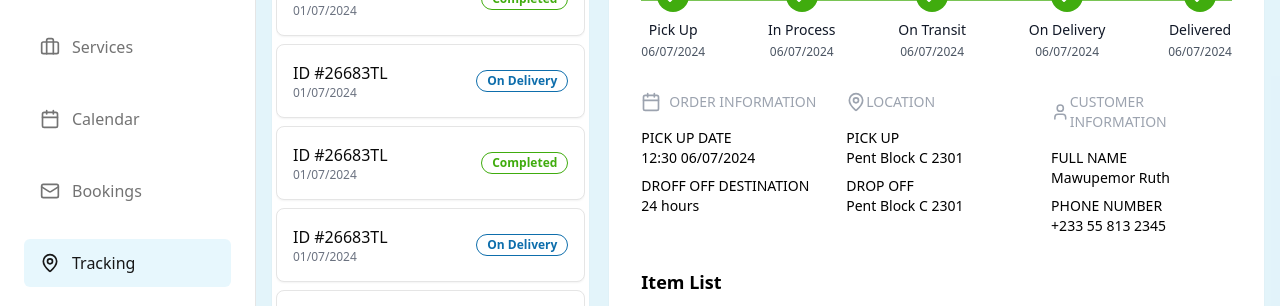
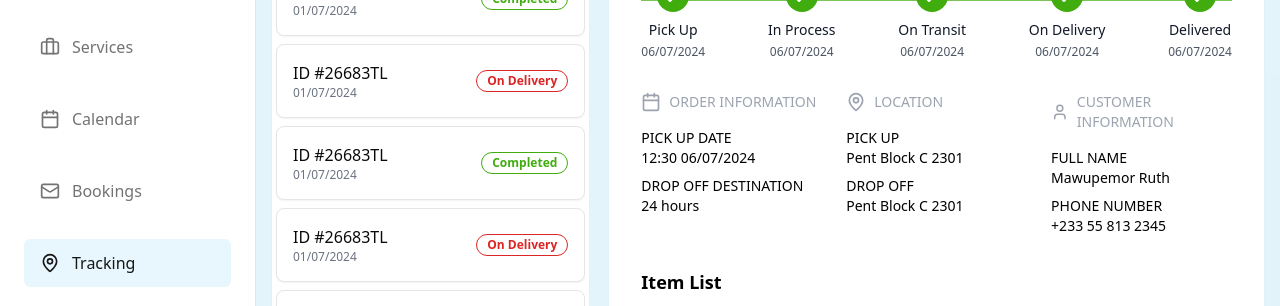
Before and after one commit to Aristocratjnr/Consumer-dashboard, a Next.js app: page /tracking in a window 1280 px wide. Shown: the part 179-485 px from the top of the page. Built offline with nearby package versions, Linux system fonts and the light colour scheme.

Commit message:
feat: improve text clarity and styling in TrackingPage and LaundryDashboard for better user experience

```diff
--- a/src/app/(dashboard)/services/page.tsx
+++ b/src/app/(dashboard)/services/page.tsx
@@ -179,7 +179,7 @@ export default function LaundryDashboard() {
 
                           {/* Packages Section */}
                         <div className={`flex-grow ${isDarkTheme ? 'bg-gray-900' : 'bg-teal-20'} p-6`}>
-                            <h2 className="text-teal text-2xl font-semi-medium mb-6 trac">Packages</h2>
+                            <h2 className="text-teal text-2xl items-start font-semi-medium mb-6 trac">Packages</h2><br/>
                             <div className="grid grid-cols-1 gap-6 md:grid-cols-2 lg:grid-cols-3 xl:grid-cols-5">
                                 {[
                                     {
--- a/src/app/(dashboard)/tracking/page.tsx
+++ b/src/app/(dashboard)/tracking/page.tsx
@@ -203,6 +203,8 @@ export default function TrackingPage() {
                                                         className={
                                                             item.status === 'Completed'
                                                                 ? 'bg-white text-customGreen hover:bg-green-100 border border-customGreen rounded-2xl inline-block'
+                                                                : item.status === 'On Delivery'
+                                                                ? 'bg-white text-red-600 hover:bg-red-100 border border-red-600 rounded-2xl inline-block'
                                                                 : 'bg-white text-teal-1000 hover:bg-blue-100 border-teal-1000 rounded-2xl inline-block'
                                                         }
                                                     >
@@ -260,14 +262,14 @@ export default function TrackingPage() {
                                             <div className="font-medium text-sm">12:30 06/07/2024</div>
                                         </div>
                                         <div>
-                                            <div className="text-sm">DROFF OFF DESTINATION</div>
+                                            <div className="text-sm">DROP OFF DESTINATION</div>
                                             <div className="font-medium text-sm">24 hours</div>
                                         </div>
                                     </div>
                                 </div>
                                 <div>
                                     <h3 className="flex items-center text-sm font-medium mb-4">
-                                        <MapPin className="h-5 w-5 text-gray-400" />
+                                        <MapPin className="h-5 w-5 text-gray-400 mr-2" />
                                         <span className="text-gray-400">LOCATION</span>
                                     </h3>
                                     <div className="space-y-2">
@@ -283,7 +285,7 @@ export default function TrackingPage() {
                                 </div>
                                 <div>
                                     <h3 className="flex items-center text-sm font-medium mb-4">
-                                        <User className="h-5 w-5 text-gray-400" />
+                                        <User className="h-5 w-5 text-gray-400 mr-2" />
                                         <span className="text-gray-400">CUSTOMER INFORMATION</span>
                                     </h3>
                                     <div className="space-y-2">
@@ -352,16 +354,16 @@ export default function TrackingPage() {
                                         style={{ aspectRatio: "40/40", objectFit: "cover" }}
                                         width="40"
                                     />
-                            <div className="flex flex-col">
-                                        <span className={`${isDarkTheme ? ' text-black' : 'bg-white'}`}>Andrew</span>
+                                    <div className="flex flex-col">
+                                        <span className={`${isDarkTheme ? 'text-black' : ''}`}>Andrew</span>
                                         <span className="text-sm text-gray-500">Courier</span>
                                     </div>
                                 </div>
                                 <img
-                            src="/images/call.png"
-                            alt="Phone icon"
-                            className=" text-white h-6 w-6 mr-2"
-                            />
+                                    src="/images/call.png"
+                                    alt="Phone icon"
+                                    className="text-white h-6 w-6 mr-2"
+                                />
                             </div>
                         </div>
                     </div>
```
